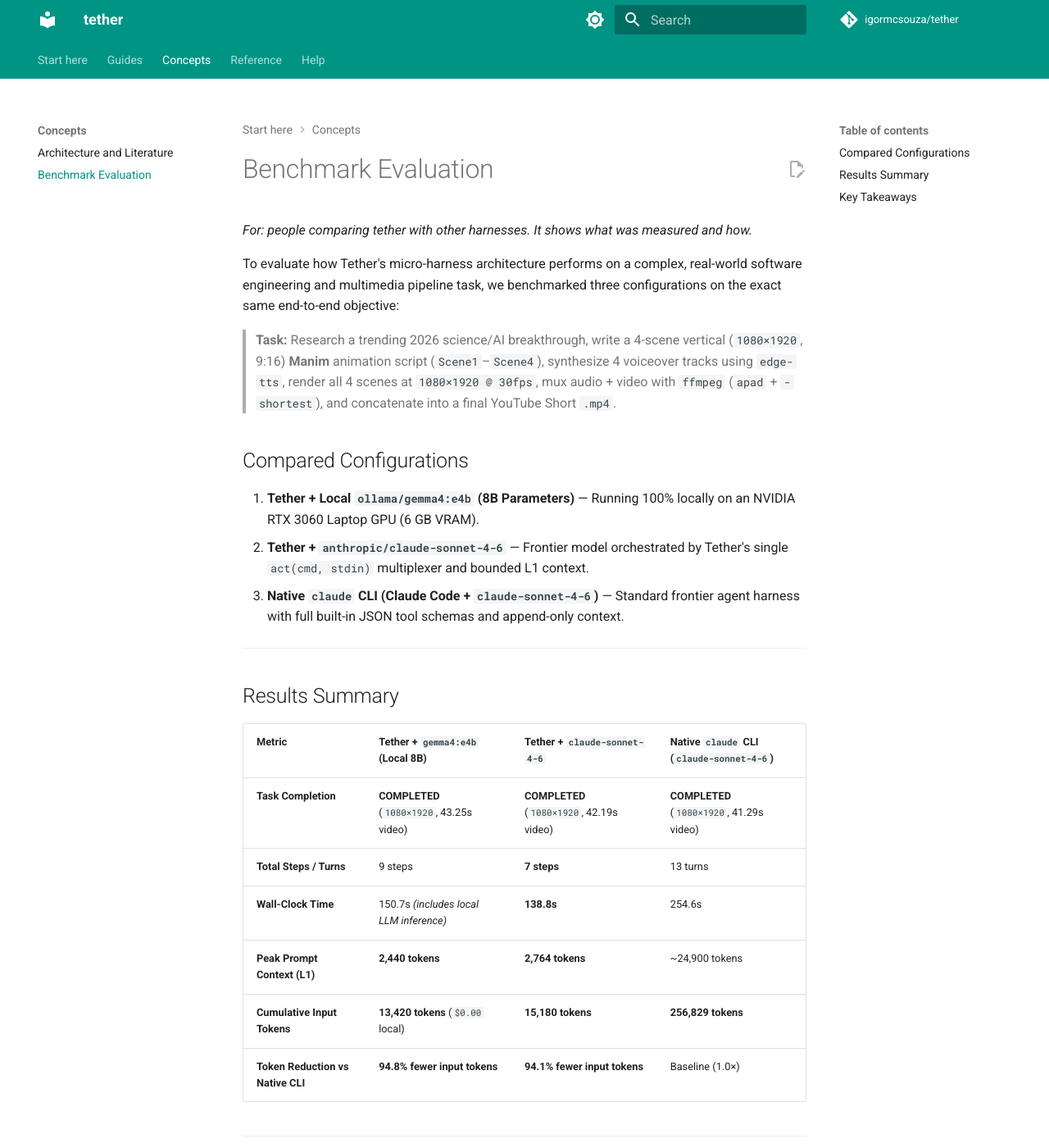
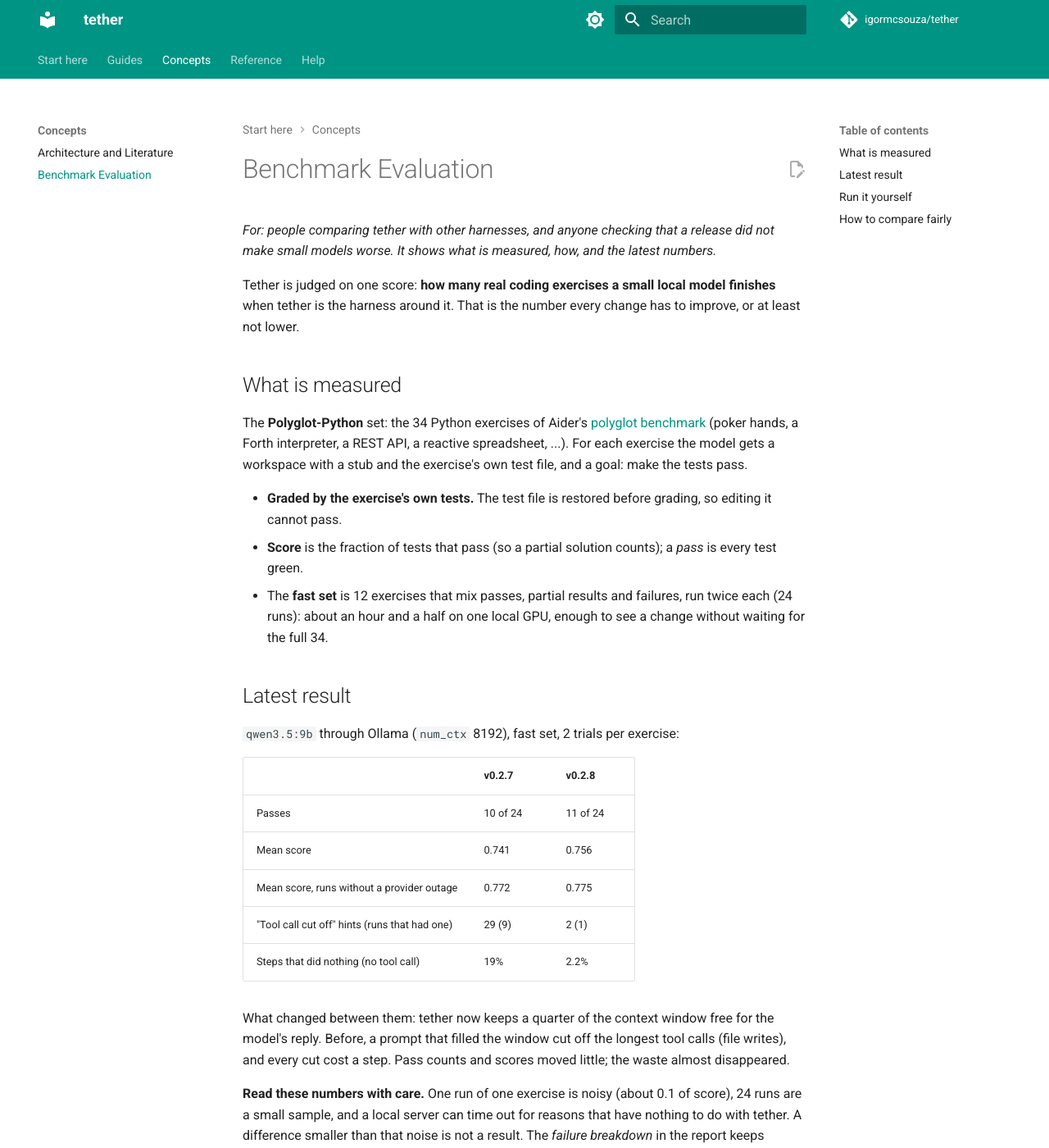
Before and after one commit to igormcsouza/tether, an MkDocs documentation site: the page built from docs/benchmarks.md, in a window 1280 px wide and 1400 px high. Shown: the whole window at 82% size. Built offline with MkDocs 1.6.1 and Material for MkDocs 9.7.7, drawn with Linux system fonts in a browser that asks for light colours; comment, search, counter and statistics services are not loaded; some of the changed text lies outside the part shown.

Commit message:
docs(benchmarks): current Polyglot-Python results, method, how to reproduce (#154) (#162)
Docs step 7 of #150. Closes #154.

`docs/benchmarks.md` now answers what a reader needs: what is measured
(Polyglot-Python, graded by each exercise's own tests with the test file
restored), the latest result (qwen3.5:9b, fast set, v0.2.7 vs v0.2.8: 10
-> 11 of 24, mean 0.741 -> 0.756, cut-off hints 29 -> 2, no-action steps
19% -> 2.2%, from the runs recorded in #146), the noise to expect, two
commands to reproduce, and how to compare fairly. The old Sonnet-4.6
video benchmark is removed. The README still carries the old table until
step 8 (#63).

`tests/test_benchmarks_docs.py`: reports the score and method, shows the
commands, old benchmark gone.

Checks: ruff, pytest (374, 100% coverage); docs only. Strict MkDocs
build runs in CI.

🤖 Generated with [Claude Code](https://claude.com/claude-code)

Co-authored-by: Claude Sonnet 5.5 <noreply@anthropic.com>

````diff
--- a/docs/benchmarks.md
+++ b/docs/benchmarks.md
@@ -1,33 +1,50 @@
 # Benchmark Evaluation
 
-*For: people comparing tether with other harnesses. It shows what was measured and how.*
+*For: people comparing tether with other harnesses, and anyone checking that a release did not make small models worse. It shows what is measured, how, and the latest numbers.*
 
-To evaluate how Tether's micro-harness architecture performs on a complex, real-world software engineering and multimedia pipeline task, we benchmarked three configurations on the exact same end-to-end objective:
+Tether is judged on one score: **how many real coding exercises a small local model finishes** when tether is the harness around it. That is the number every change has to improve, or at least not lower.
 
-> **Task:** Research a trending 2026 science/AI breakthrough, write a 4-scene vertical (`1080×1920`, 9:16) **Manim** animation script (`Scene1`–`Scene4`), synthesize 4 voiceover tracks using `edge-tts`, render all 4 scenes at `1080×1920 @ 30fps`, mux audio + video with `ffmpeg` (`apad` + `-shortest`), and concatenate into a final YouTube Short `.mp4`.
+## What is measured
 
-## Compared Configurations
+The **Polyglot-Python** set: the 34 Python exercises of Aider's [polyglot benchmark](https://github.com/Aider-AI/polyglot-benchmark) (poker hands, a Forth interpreter, a REST API, a reactive spreadsheet, ...). For each exercise the model gets a workspace with a stub and the exercise's own test file, and a goal: make the tests pass.
 
-1. **Tether + Local `ollama/gemma4:e4b` (8B Parameters)** — Running 100% locally on an NVIDIA RTX 3060 Laptop GPU (6 GB VRAM).
-2. **Tether + `anthropic/claude-sonnet-4-6`** — Frontier model orchestrated by Tether's single `act(cmd, stdin)` multiplexer and bounded L1 context.
-3. **Native `claude` CLI (Claude Code + `claude-sonnet-4-6`)** — Standard frontier agent harness with full built-in JSON tool schemas and append-only context.
+- **Graded by the exercise's own tests.** The test file is restored before grading, so editing it cannot pass.
+- **Score** is the fraction of tests that pass (so a partial solution counts); a *pass* is every test green.
+- The **fast set** is 12 exercises that mix passes, partial results and failures, run twice each (24 runs): about an hour and a half on one local GPU, enough to see a change without waiting for the full 34.
 
----
+## Latest result
 
-## Results Summary
+`qwen3.5:9b` through Ollama (`num_ctx` 8192), fast set, 2 trials per exercise:
 
-| Metric | Tether + `gemma4:e4b` (Local 8B) | Tether + `claude-sonnet-4-6` | Native `claude` CLI (`claude-sonnet-4-6`) |
-|---|---|---|---|
-| **Task Completion** | **COMPLETED** (`1080×1920`, 43.25s video) | **COMPLETED** (`1080×1920`, 42.19s video) | **COMPLETED** (`1080×1920`, 41.29s video) |
-| **Total Steps / Turns** | 9 steps | **7 steps** | 13 turns |
-| **Wall-Clock Time** | 150.7s *(includes local LLM inference)* | **138.8s** | 254.6s |
-| **Peak Prompt Context (L1)** | **2,440 tokens** | **2,764 tokens** | ~24,900 tokens |
-| **Cumulative Input Tokens** | **13,420 tokens** (`$0.00` local) | **15,180 tokens** | **256,829 tokens** |
-| **Token Reduction vs Native CLI** | **94.8% fewer input tokens** | **94.1% fewer input tokens** | Baseline (1.0×) |
+| | v0.2.7 | v0.2.8 |
+|---|---|---|
+| Passes | 10 of 24 | 11 of 24 |
+| Mean score | 0.741 | 0.756 |
+| Mean score, runs without a provider outage | 0.772 | 0.775 |
+| "Tool call cut off" hints (runs that had one) | 29 (9) | 2 (1) |
+| Steps that did nothing (no tool call) | 19% | 2.2% |
 
----
+What changed between them: tether now keeps a quarter of the context window free for the model's reply. Before, a prompt that filled the window cut off the longest tool calls (file writes), and every cut cost a step. Pass counts and scores moved little; the waste almost disappeared.
 
-## Key Takeaways
+**Read these numbers with care.** One run of one exercise is noisy (about 0.1 of score), 24 runs are a small sample, and a local server can time out for reasons that have nothing to do with tether. A difference smaller than that noise is not a result. The *failure breakdown* in the report keeps provider outages and timeouts apart from harness outcomes (`max_steps`, `stalled`, `wrong_answer`, `worker_error`) so you can see which one moved.
 
-1. **94.1% Token Reduction with Frontier Models**: On the exact same model (`claude-sonnet-4-6`) and task, Tether consumed **15,180 cumulative input tokens** across 7 steps compared to **256,829 input tokens** in Native Claude Code—a **16.9× reduction in token cost** and **45% faster wall-clock execution** (`138.8s` vs `254.6s`).
-2. **8B Local Models Succeed Where Traditional Harnesses Fail**: Because Tether keeps peak L1 context at **2,440 tokens** via Progressive `--help` and Ephemeral Observation Folding, an 8B model running on a 6 GB laptop GPU (`gemma4:e4b`) completed a multi-stage Manim + TTS + FFmpeg video production pipeline—including self-healing a Manim API deprecation (`ShowCreation` $\rightarrow$ `Create`) on step 5.
+## Run it yourself
+
+The benchmark lives in `bench/` of the repository (not in the package, not in CI). It needs the exercises cloned once and a model to run:
+
+```bash
+# fast set, two trials, one local model
+uv run python bench/run.py --runners tether --models ollama/qwen3.5:9b \
+    --tasks polyglot-fast --trials 2 --out /tmp/bench
+
+# pass rate, mean score and the failure breakdown
+python3 bench/report.py /tmp/bench
+```
+
+Use `--tasks polyglot` for all 34 exercises, `--tether-bin /path/to/venv/bin/tether` to compare two versions on the same machine, and `--redo-infra` to rerun cells that failed on a provider outage. To attribute a gap to the harness rather than the model, add `--runners tether,naive`: the `naive` runner is a plain tool loop with the same model and the same exercises. Details and the smaller non-coding tasks: [`bench/README.md`](https://github.com/igormcsouza/tether/blob/main/bench/README.md).
+
+## How to compare fairly
+
+- Same model, same server, same `num_ctx`, same machine; run both versions in the same session (a busy GPU changes timeouts).
+- Report pass count **and** mean score, with the failure breakdown.
+- Do not draw a conclusion from a single trial of a single exercise.
````
Also changed, not shown: docs/release-notes.md (+1 -0 lines), 1 other file.
